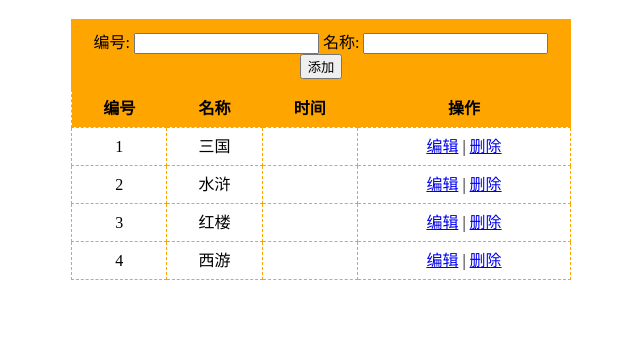
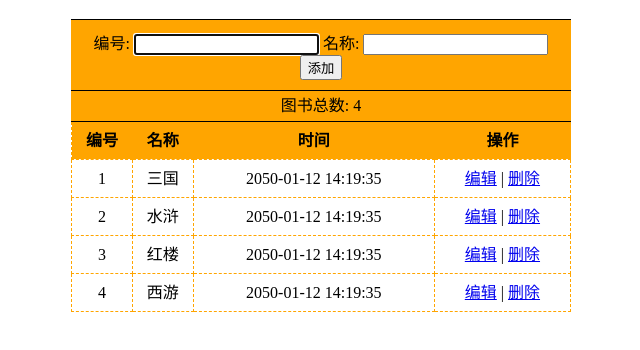
Before and after one commit to biglvxin/vueDemos, a plain HTML site: page html/图书管理.html in a window 1280 px wide. Shown: the part 70-420 px from the top of the page, without its empty margins (319-959 px from the left). Drawn offline with Linux system fonts and the light colour scheme.

Commit message:
特性场景

```diff
--- a/html/图书管理.html
+++ b/html/图书管理.html
@@ -30,10 +30,18 @@
         .grid th,
         .book div {
             background-color: orange;
+            border-top: 1px solid;
         }
 
         .book div {
             padding: 10px 0px;
+        }
+
+        .grid .total {
+            height: 30px;
+            line-height: 30px;
+            background-color: orange;
+            border-top: 1px solid
         }
     </style>
 </head>
@@ -45,11 +53,15 @@
                 <h1>图书管理</h1>
                 <div>
                     <label for="id">编号:</label>
-                    <input type="text" id="id" v-model="id" :disabled="isIdDisabled">
+                    <input type="text" id="id" v-model="id" :disabled="isIdDisabled" v-focus>
                     <label for="name">名称:</label>
                     <input type="text" id="name" v-model="name">
-                    <button @click="addHandle()">添加</button>
+                    <button @click="addHandle()" :disabled="isAllowAdd">添加</button>
                 </div>
+            </div>
+            <div class="total">
+                <span>图书总数:</span>
+                <span>{{total}}</span>
             </div>
             <table>
                 <thead>
@@ -62,11 +74,11 @@
                     <tr :key="item.id" v-for="(item, index) in books">
                         <td>{{item.id}}</td>
                         <td>{{item.name}}</td>
-                        <td>{{item.date}}</td>
+                        <td>{{item.date | format('yyyy-MM-dd hh:mm:ss')}}</td>
                         <td>
                             <a href="#" @click.prevent="editHandle(index)"> 编辑</a>
                             <span>|</span>
-                            <a href="#" @click.prevent> 删除</a>
+                            <a href="#" @click.prevent="deleteHandle(index)"> 删除</a>
                         </td>
                     </tr>
                     <!-- <tr>
@@ -109,24 +121,111 @@
             id: '',
             name: '',
             isIdDisabled: false,
-            books: [{
+            isAllowAdd: false,
+            books: [],
+            // books: [{
+            //     id: 1,
+            //     name: '三国',
+            //     date: 2525609975000
+            // }, {
+            //     id: 2,
+            //     name: '水浒',
+            //     date: 2525609975000
+            // }, {
+            //     id: 3,
+            //     name: '红楼',
+            //     date: 2525609975000
+            // }, {
+            //     id: 4,
+            //     name: '西游',
+            //     date: 2525609975000
+            // }]
+
+        },
+        filters: {
+            format: function(date, format) {
+                console.log(date);
+
+                function dateFormat(date, format) {
+                    if (typeof date === "string") {
+                        var mts = date.match(/(\/Date\((\d+)\)\/)/);
+                        if (mts && mts.length >= 3) {
+                            date = parseInt(mts[2]);
+                        }
+                    }
+                    date = new Date(date);
+                    if (!date || date.toUTCString() == "Invalid Date") {
+                        return "";
+                    }
+                    var map = {
+                        "M": date.getMonth() + 1, //月份
+                        "d": date.getDate(), //日
+                        "h": date.getHours(), //小时
+                        "m": date.getMinutes(), //分
+                        "s": date.getSeconds(), //秒
+                        "q": Math.floor((date.getMonth() + 3) / 3), //季度
+                        "S": date.getMilliseconds() //毫秒
+                    };
+
+                    format = format.replace(/([yMdhmsqS])+/g, function(all, t) {
+                        var v = map[t];
+                        if (v !== undefined) {
+                            if (all.length > 1) {
+                                v = '0' + v;
+                                v = v.substr(v.length - 2);
+                            }
+                            return v;
+                        } else if (t === 'y') {
+                            return (date.getFullYear() + '').substr(4 - all.length);
+                        }
+                        return all;
+                    });
+                    return format;
+                }
+                return dateFormat(date, format);
+            }
+        },
+        directives: {
+            focus: {
+                inserted: function(el) {
+                    el.focus();
+                }
+            }
+        },
+        computed: {
+            total: function() {
+                return this.books.length;
+            }
+        },
+        watch: {
+            name: function(value) {
+                let flag = this.books.some(function(item) {
+                    return item.name === value;
+                });
+                this.isAllowAdd = flag ? true : false;
+            }
+        },
+        mounted: function() {
+            //初始化后通过接口调用数据
+            let data = [{
                 id: 1,
                 name: '三国',
-                date: ''
+                date: 2525609975000
             }, {
                 id: 2,
                 name: '水浒',
-                date: ''
+                date: 2525609975000
             }, {
                 id: 3,
                 name: '红楼',
-                date: ''
+                date: 2525609975000
             }, {
                 id: 4,
                 name: '西游',
-                date: ''
-            }]
-
+                date: 2525609975000
+            }];
+            this.books = data;
+            console.log(this.books);
         },
         methods: {
             addHandle: function() {
@@ -143,7 +242,7 @@
                     let bookItem = {};
                     bookItem.id = this.id;
                     bookItem.name = this.name;
-                    bookItem.date = '';
+                    bookItem.date = new Date();
                     this.books.push(bookItem);
                     //清空表单
                     this.id = '';
@@ -156,6 +255,9 @@
                 this.id = this.books[index].id;
                 this.name = this.books[index].name;
                 this.isIdDisabled = true;
+            },
+            deleteHandle: function(index) {
+                this.books.splice(index, 1);
             }
 
         }
```
